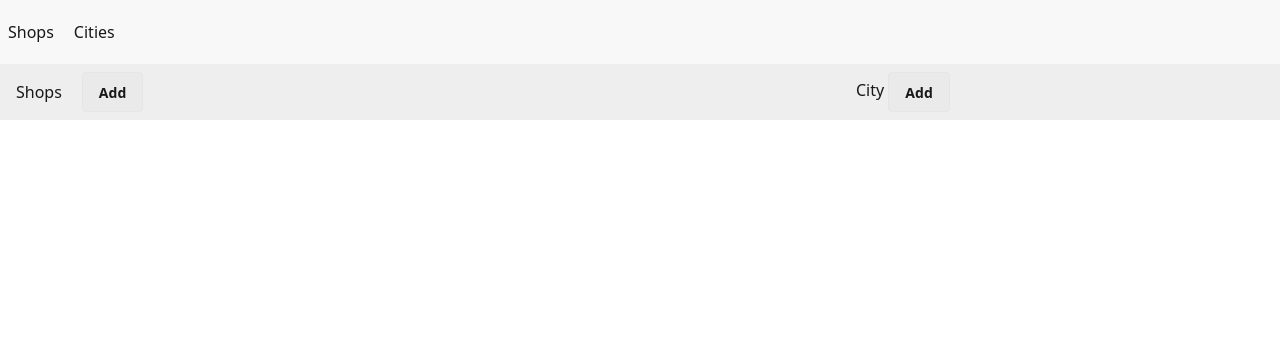
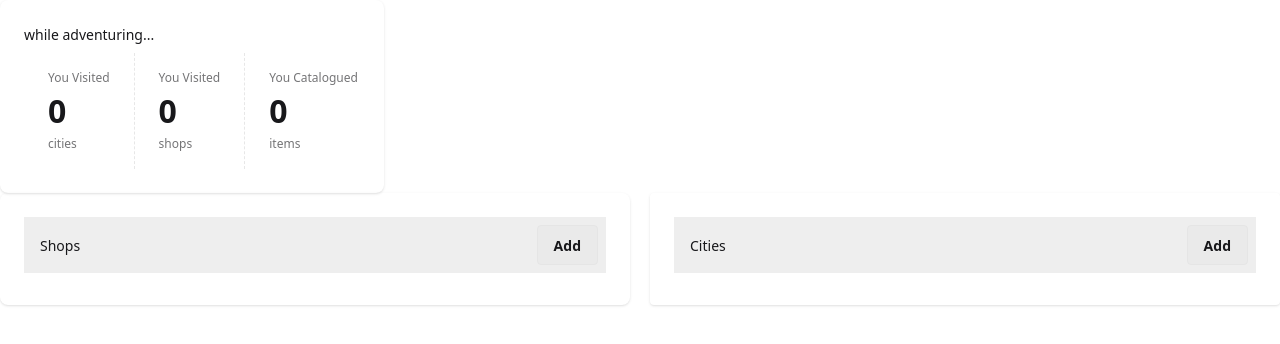
Before and after one commit to ahzzano/store-locator, a SvelteKit app: page / in a window 1280 px wide. Shown: the top 344 px of the page. Built offline with nearby package versions, Linux system fonts and the light colour scheme.

Commit message:
feat: change front page

```diff
--- a/src/routes/+layout.svelte
+++ b/src/routes/+layout.svelte
@@ -5,5 +5,4 @@
 	let { children } = $props();
 </script>
 
-<Navbar />
 {@render children()}
--- a/src/routes/+page.svelte
+++ b/src/routes/+page.svelte
@@ -6,9 +6,19 @@
 	import { db } from '../db';
 	import type { Shop } from '../types';
 	import ShopEntry from '../components/shopEntry.svelte';
+	import CityEntry from '../components/cityEntry.svelte';
+	import Navbar from '../components/navbar.svelte';
 
 	let shops = liveQuery(async () => {
-		const shops = await db.shops.toArray();
+		const order = await db.shops.orderBy('cityId').toArray();
+		const shopsGrouped = (await db.shops.toArray()).reduce((acc, item) => {
+			const key = item.city;
+			acc[key] = acc[key] || [];
+			acc[key].push(item);
+			return acc;
+		}, {});
+		const shops = Object.values(shopsGrouped).flat();
+
 		const resolvedShops = await Promise.all(
 			shops.map(async (shop) => {
 				const city = await db.cities.get(shop.city);
@@ -19,15 +29,52 @@
 
 		return resolvedShops;
 	});
+
+	let shopCount = liveQuery(async () => db.shops.count());
+
+	let cities = liveQuery(async () => db.cities.toArray());
+	let citiesCount = liveQuery(async () => db.cities.count());
+	let itemCount = liveQuery(async () => db.items.count());
+	console.log(citiesCount);
 </script>
 
-{#if $shops}
-	<div class="flex flex-col w">
-		<div class="flex w-full gap-2 p-2 pl-4 pt-2 bg-base-300 justify-center items-center">
-			<div class="flex items-center w-2/3">
+<div class="sm:w-full w-3/5 sm:ml-0">
+	<div class="card bg-base-100 w-96 shadow-sm">
+		<div class="card-body">
+			<div>while adventuring...</div>
+
+			<div class="flex">
+				<div class="stats">
+					<div class="stat">
+						<div class="stat-title">You Visited</div>
+						<div class="stat-value">{$citiesCount}</div>
+						<div class="stat-desc">cities</div>
+					</div>
+					<div class="stat">
+						<div class="stat-title">You Visited</div>
+						<div class="stat-value">{$shopCount}</div>
+						<div class="stat-desc">shops</div>
+					</div>
+					<div class="stat">
+						<div class="stat-title">You Catalogued</div>
+						<div class="stat-value">{$itemCount}</div>
+						<div class="stat-desc">items</div>
+					</div>
+				</div>
+			</div>
+		</div>
+	</div>
+</div>
+
+<div class="w-full">
+	<div class="flex flex-col md:flex-row gap-5">
+		<div class="card w-full md:w-1/2 shadow-sm">
+			<div class="card-body">
+				<div class="flex w-full gap-2 p-2 pl-4 pt-2 bg-base-300 items-center">
+					<div class="flex items-center w-full">
 						<span>Shops</span>
-				<div class="w-2/3">
-					<div class="dropdown dropdown-start ml-5">
+						<div class="ml-auto">
+							<div class="dropdown dropdown-end">
 								<button tabindex="0" class="btn btn-soft">Add</button>
 								<div
 									tabindex="1"
@@ -38,10 +85,27 @@
 							</div>
 						</div>
 					</div>
-			<div class="items-center flex w-1/3 justify-center items-center gap-4 sm:block hidden">
-				<span class="">City</span>
-				<div class="dropdown dropdown-start dropdown-hover">
-					<button tabindex="0" class="btn btn-soft rounded-field">Add</button>
+				</div>
+
+				{#if $shops}
+					<div class="list w-full">
+						{#each $shops as shop}
+							<ShopEntry {shop} />
+						{/each}
+					</div>
+				{:else}
+					No Shops Available
+				{/if}
+			</div>
+		</div>
+		<div class="card w-full md:w-1/2 rounded shadow-sm">
+			<div class="card-body">
+				<div class="flex w-full gap-2 p-2 pl-4 pt-2 bg-base-300 items-center">
+					<div class="flex items-center gap-2 w-full">
+						<div>Cities</div>
+						<div class="ml-auto">
+							<div class="dropdown dropdown-end">
+								<button tabindex="0" class="btn btn-soft">Add</button>
 								<div
 									tabindex="1"
 									class="menu dropdown-content bg-base-300 rounded-box z-1 mt-4 w-52 p-2 shadow-sm"
@@ -51,11 +115,16 @@
 							</div>
 						</div>
 					</div>
+				</div>
 
-		{#each $shops as shop}
-			<ShopEntry {shop} />
+				{#if $cities}
+					<div class="list w-full gap-4">
+						{#each $cities as city}
+							<CityEntry {city} />
 						{/each}
 					</div>
-{:else}
-	No Shops Available
 				{/if}
+			</div>
+		</div>
+	</div>
+</div>
```
Lines whose indentation alone changed are shown as unchanged.
